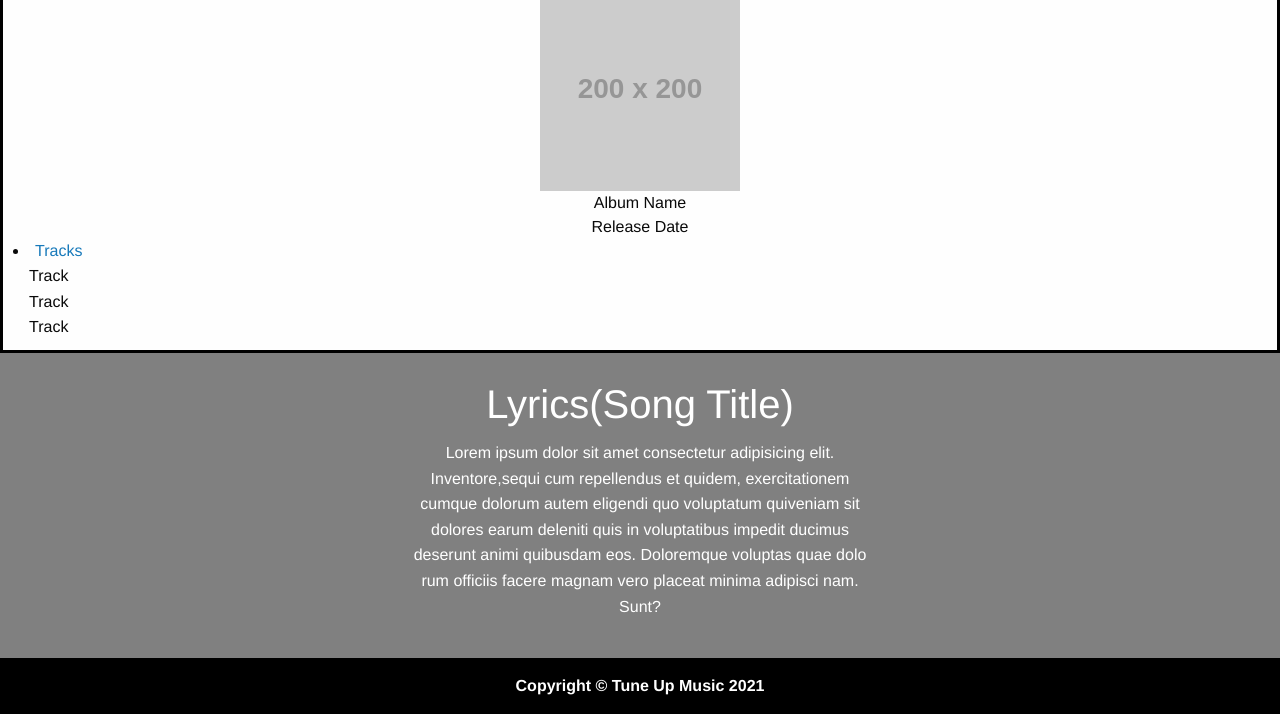
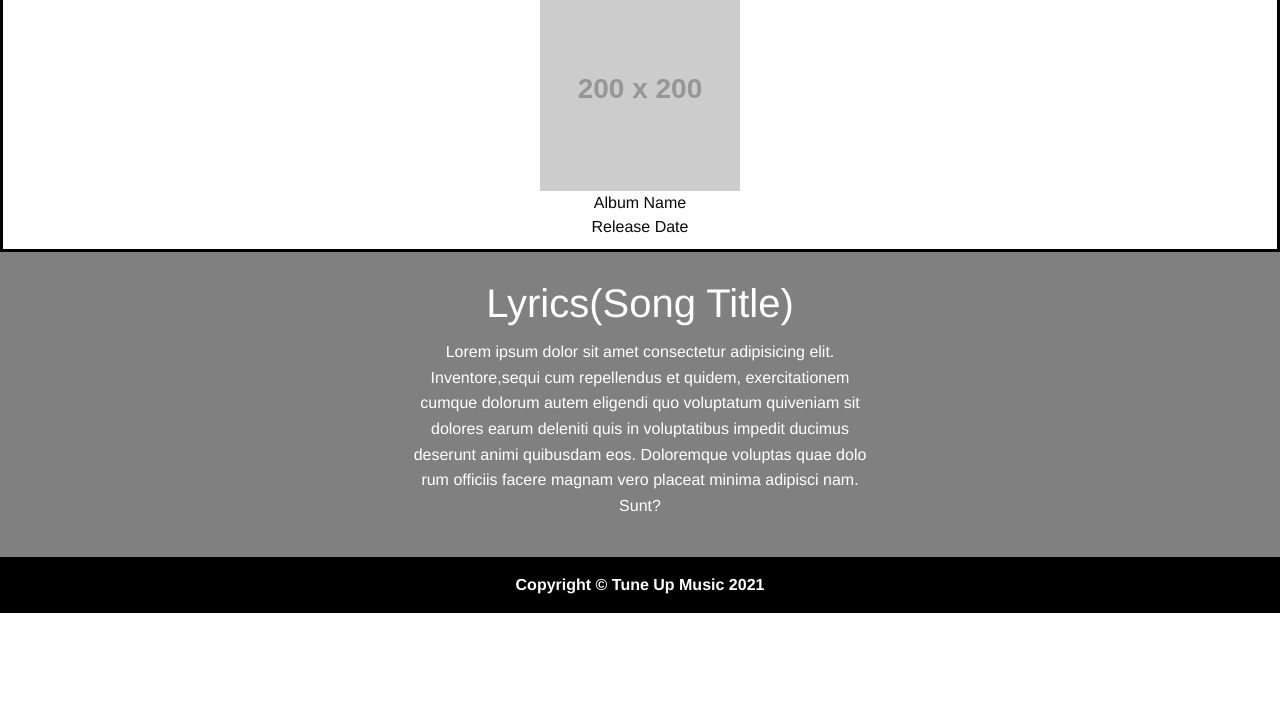
Before and after one commit to jkelly101/tune-up-music-project, a plain HTML site: page myindex.html in a window 1280 px wide. Shown: the part 872-1586 px from the top of the page. After the commit the page ends 1485 px from the top, so only its background shows below. Drawn offline with nearby package versions, Linux system fonts and the light colour scheme; placeholder pictures from the web are drawn by us.

Commit message:
commented out tracks for now until API is working

```diff
--- a/myindex.html
+++ b/myindex.html
@@ -49,15 +49,15 @@
           <div class="text-center" id="album-title">Album Name</div>
           <div class="text-center" id="release-date">Release Date</div>
           <!-- <ul class="vertical menu accordion-menu" data-accordion-menu id="track-list"> -->
-            <li>
+            <!-- <li>
               <a href="#">Tracks</a>
               <ul class="menu vertical nested">
                   <li>Track</li>
                   <li>Track</li>
                   <li>Track</li>
               </ul>
-            </li>
-          </ul>
+            </li> -->
+          <!-- </ul> -->
         </div>
 
       </div>
```
